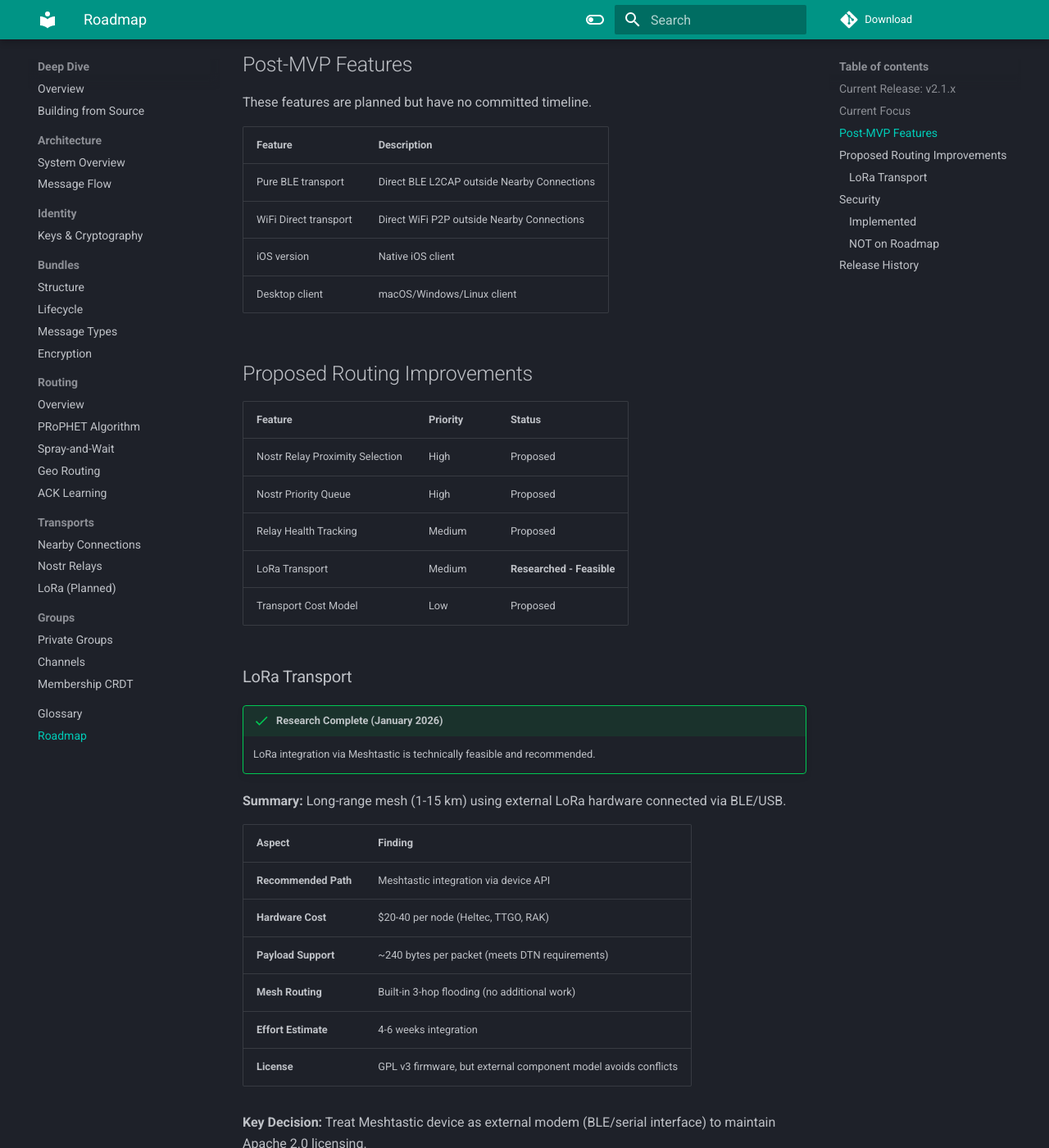
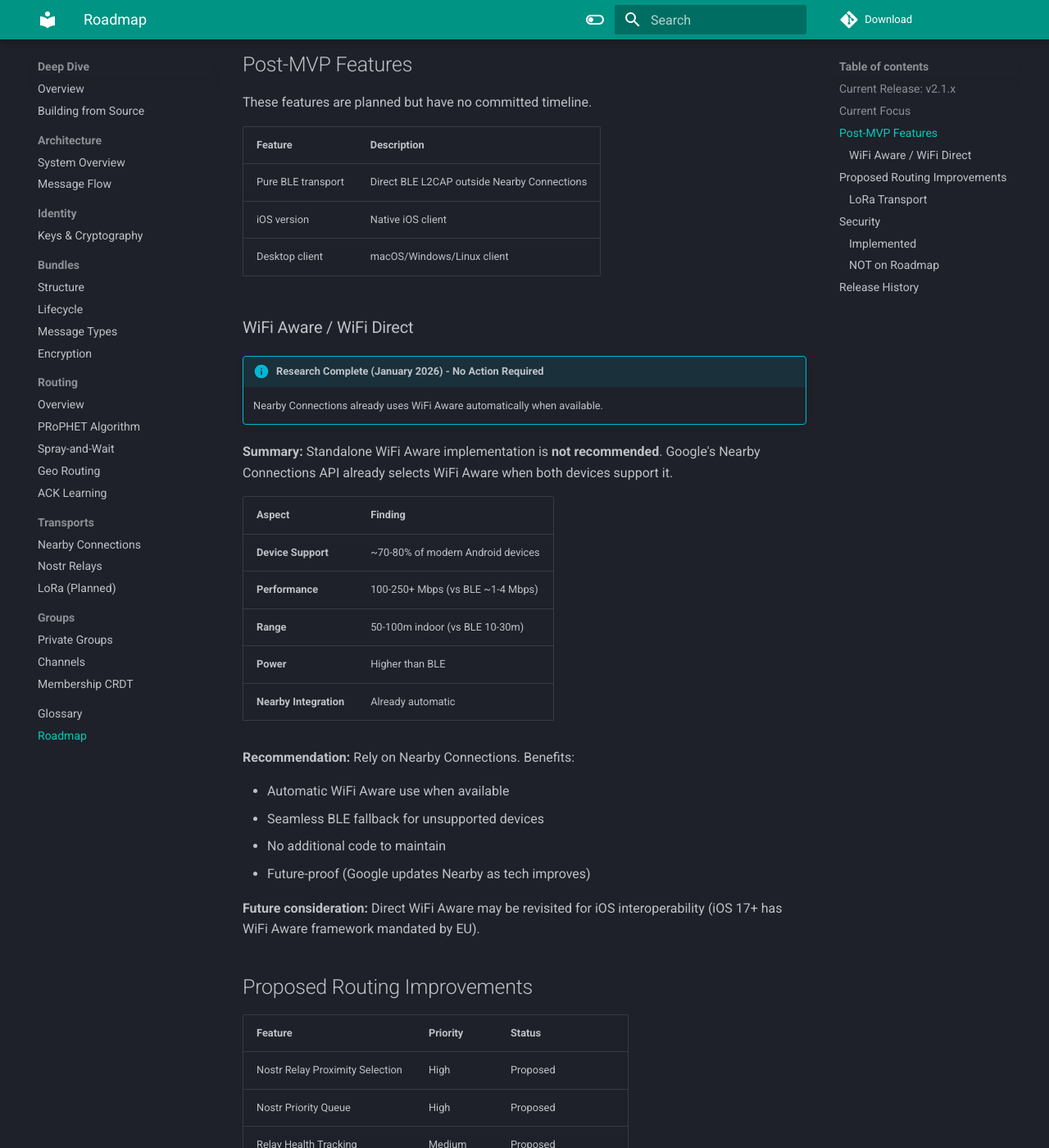
Before and after one commit to ethene/mycel-docs, an MkDocs documentation site: the page built from docs/deep-dive/roadmap.md, in a window 1280 px wide and 1400 px high, scrolled down 1076 px. Shown: the whole window at 82% size. Built offline with MkDocs 1.6.1 and Material for MkDocs 9.7.7, drawn with Linux system fonts in a browser that asks for light colours; comment, search, counter and statistics services are not loaded.

Commit message:
docs: add WiFi Aware research findings (RT-003)
- Update roadmap.md: WiFi Aware section with "No Action Required"
- Update nearby-stack.md: WiFi Aware performance comparison table
- Update LoRa reference to link to new detailed page

Research findings:
- WiFi Aware: 50-100m range, 100-250+ Mbps throughput
- ~70-80% device support (not universal)
- Nearby Connections already uses it automatically
- Recommendation: Do NOT invest in standalone implementation

Co-Authored-By: Claude Opus 4.5 <noreply@anthropic.com>

```diff
--- a/docs/deep-dive/roadmap.md
+++ b/docs/deep-dive/roadmap.md
@@ -33,9 +33,32 @@ These features are planned but have no committed timeline.
 | Feature | Description |
 |---------|-------------|
 | Pure BLE transport | Direct BLE L2CAP outside Nearby Connections |
-| WiFi Direct transport | Direct WiFi P2P outside Nearby Connections |
 | iOS version | Native iOS client |
 | Desktop client | macOS/Windows/Linux client |
+
+### WiFi Aware / WiFi Direct
+
+!!! info "Research Complete (January 2026) - No Action Required"
+    Nearby Connections already uses WiFi Aware automatically when available.
+
+**Summary:** Standalone WiFi Aware implementation is **not recommended**. Google's Nearby Connections API already selects WiFi Aware when both devices support it.
+
+| Aspect | Finding |
+|--------|---------|
+| **Device Support** | ~70-80% of modern Android devices |
+| **Performance** | 100-250+ Mbps (vs BLE ~1-4 Mbps) |
+| **Range** | 50-100m indoor (vs BLE 10-30m) |
+| **Power** | Higher than BLE |
+| **Nearby Integration** | Already automatic |
+
+**Recommendation:** Rely on Nearby Connections. Benefits:
+
+- Automatic WiFi Aware use when available
+- Seamless BLE fallback for unsupported devices
+- No additional code to maintain
+- Future-proof (Google updates Nearby as tech improves)
+
+**Future consideration:** Direct WiFi Aware may be revisited for iOS interoperability (iOS 17+ has WiFi Aware framework mandated by EU).
 
 ## Proposed Routing Improvements
 
```
Also changed, not shown: docs/how-it-works/nearby-stack.md (+19 -5 lines).
